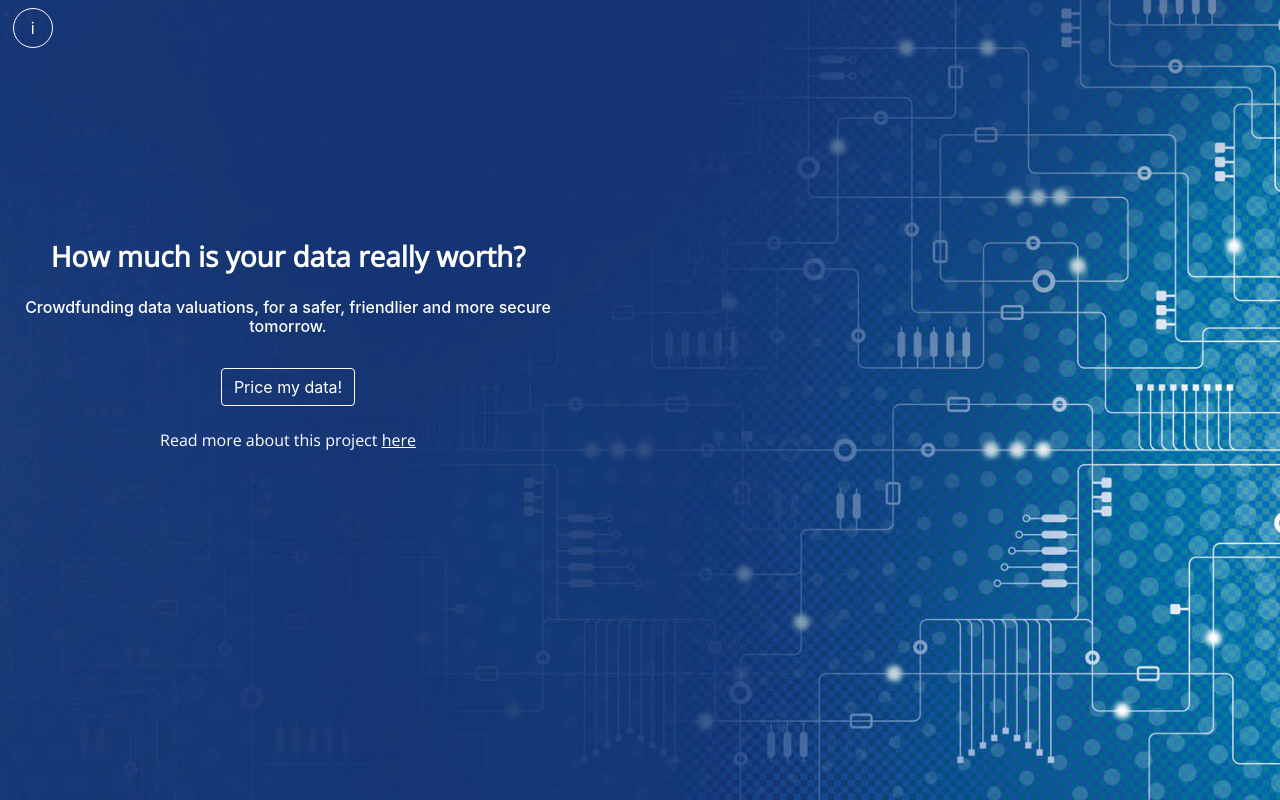
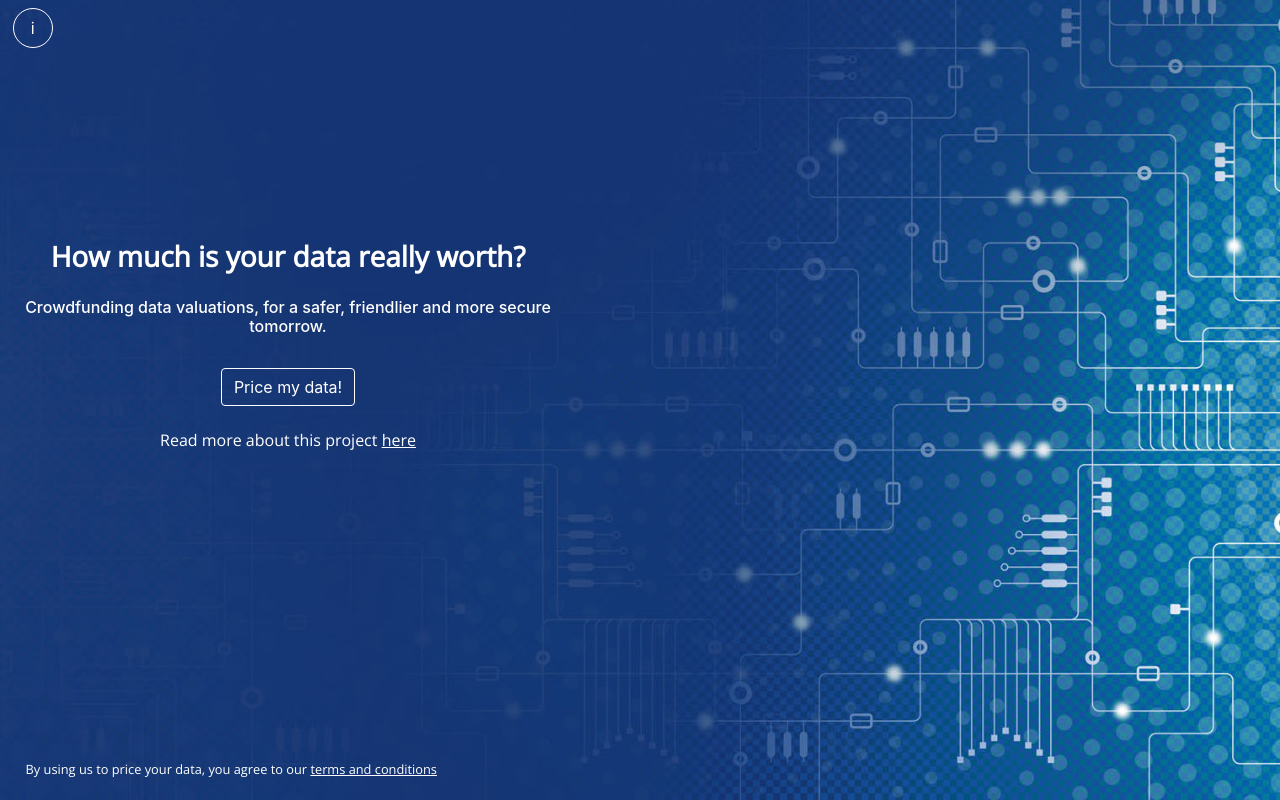
Before and after one commit to raghavmecheri/PriceMyData, a React app: page / in a window 1280 px wide. Built offline with nearby package versions, Linux system fonts and the light colour scheme.

Commit message:
Frontend tweaks

```diff
--- a/src/components/Home.js
+++ b/src/components/Home.js
@@ -11,6 +11,10 @@ export default function Home(props) {
                 <Button className="buttonStyle" onClick={props.priceHandler}>Price my data!</Button>
             </div>
             <p className="readMore">Read more about this project <a href="#">here</a></p>
+            <p style={{position:"absolute", bottom:"5px", textAlign:"left", fontSize:"0.8rem", marginLeft:"2vw"}}>By using us to price your data, you agree to our <a href="https://github.com/raghavmecheri/PriceMyDataDocuments/blob/master/TOC.md" target="_blank" style={{
+                color: "#ffffff",
+                textDecoration: "underline"
+            }}>terms and conditions</a></p>
             <Button className="circularButton">i</Button>
         </React.Fragment>
     );
--- a/src/components/PriceData.js
+++ b/src/components/PriceData.js
@@ -278,10 +278,6 @@ export default class PriceData extends Component {
                 }
             <Button className="submitButton" onClick={this.submitData}>Price my data!</Button>
             </div>
-            <p style={{marginTop:"1.5vh", textAlign:"left", fontSize:"0.6rem", marginLeft:"2vw"}}>By using us to price your data, you agree to our <a href="https://github.com/raghavmecheri/PriceMyDataDocuments/blob/master/TOC.md" target="_blank" style={{
-                color: "#ffffff",
-                textDecoration: "underline"
-            }}>terms and conditions</a></p>
             <ToastContainer />
             </React.Fragment>
         );
```
Also changed, not shown: 1 other file (tests, documents, lock files or other folders).
